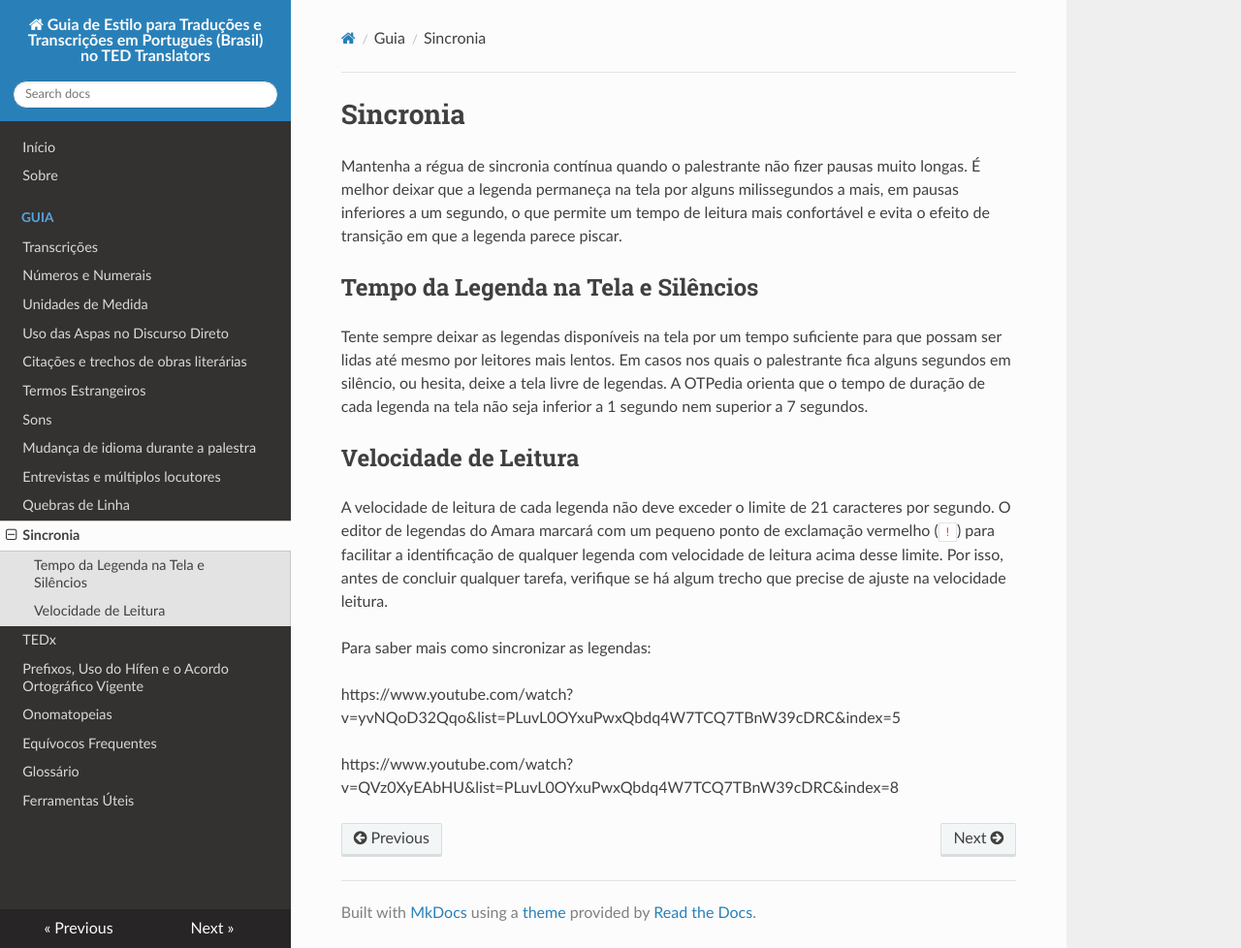
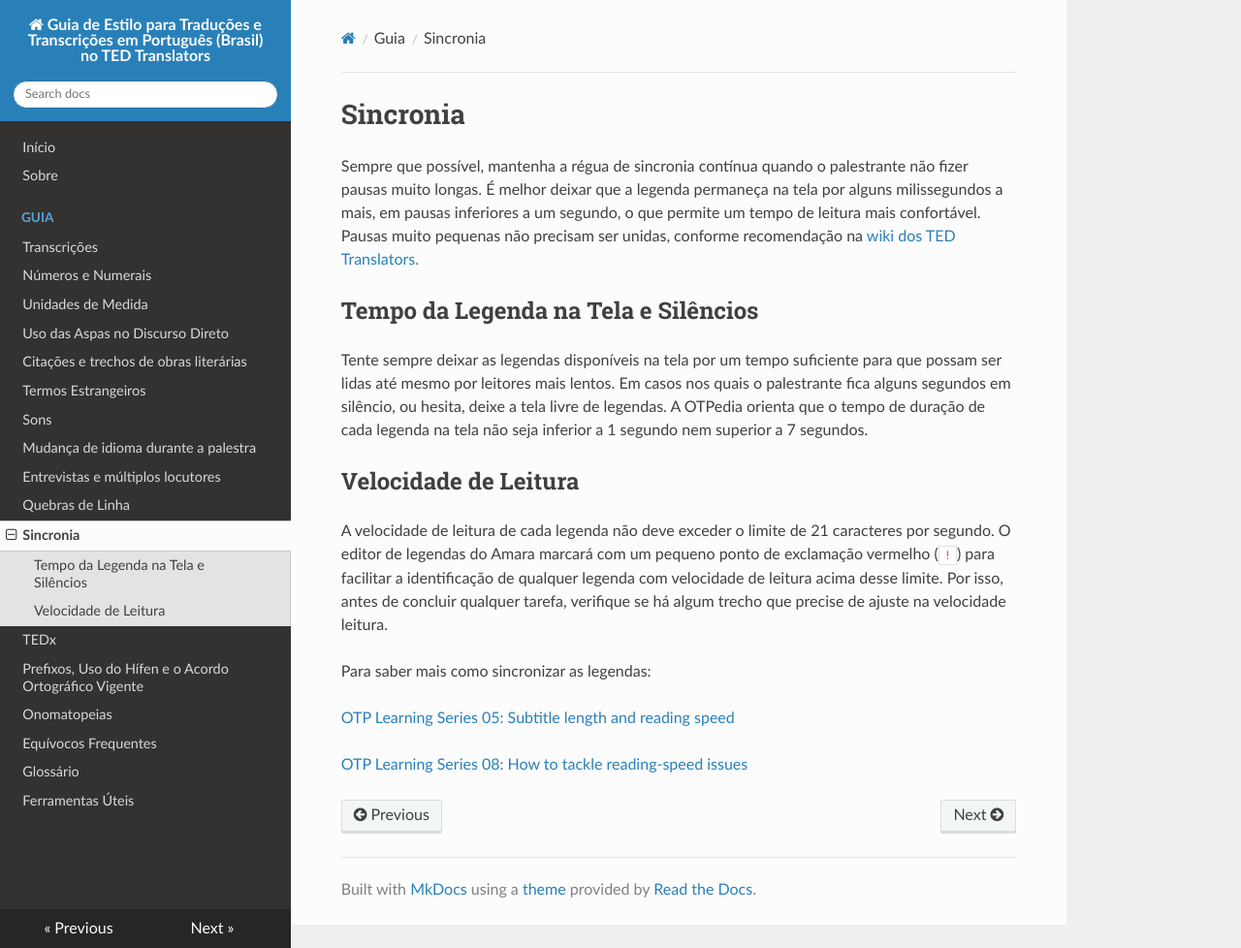
Before and after one commit to tupaschoal/TED-Translators_PT-BR_Styleguide, an MkDocs documentation site: the page built from docs/sincronia.md, in a window 1280 px wide and 978 px high. Shown: the whole window at 97% size. Built offline with MkDocs 1.6.1, drawn with Linux system fonts in a browser that asks for light colours; nearby versions of some CDN libraries; old or Windows-style settings are respelled for this version of MkDocs.

Commit message:
Adjust based on comments on pr/8
Add proper hyperlinks and rephrase first paragraph to include TED
Translators guideline.

```diff
--- a/docs/sincronia.md
+++ b/docs/sincronia.md
@@ -1,6 +1,6 @@
 # Sincronia
 
-Mantenha a régua de sincronia contínua quando o palestrante não fizer pausas muito longas. É melhor deixar que a legenda permaneça na tela por alguns milissegundos a mais, em pausas inferiores a um segundo, o que permite um tempo de leitura mais confortável e evita o efeito de transição em que a legenda parece piscar.
+Sempre que possível, mantenha a régua de sincronia contínua quando o palestrante não fizer pausas muito longas. É melhor deixar que a legenda permaneça na tela por alguns milissegundos a mais, em pausas inferiores a um segundo, o que permite um tempo de leitura mais confortável. Pausas muito pequenas não precisam ser unidas, conforme recomendação na [wiki dos TED Translators.](http://translations.ted.org/wiki/Template:GoodSubtitles#Note_on_gaps_between_subtitles)
 
 ## Tempo da Legenda na Tela e Silêncios
 
@@ -12,6 +12,6 @@ A velocidade de leitura de cada legenda não deve exceder o limite de 21 caracte
 
 Para saber mais como sincronizar as legendas:
 
-https://www.youtube.com/watch?v=yvNQoD32Qqo&list=PLuvL0OYxuPwxQbdq4W7TCQ7TBnW39cDRC&index=5
+[OTP Learning Series 05: Subtitle length and reading speed](https://www.youtube.com/watch?v=yvNQoD32Qqo&list=PLuvL0OYxuPwxQbdq4W7TCQ7TBnW39cDRC&index=5)
 
-https://www.youtube.com/watch?v=QVz0XyEAbHU&list=PLuvL0OYxuPwxQbdq4W7TCQ7TBnW39cDRC&index=8
+[OTP Learning Series 08: How to tackle reading-speed issues](https://www.youtube.com/watch?v=QVz0XyEAbHU&list=PLuvL0OYxuPwxQbdq4W7TCQ7TBnW39cDRC&index=8)
```
